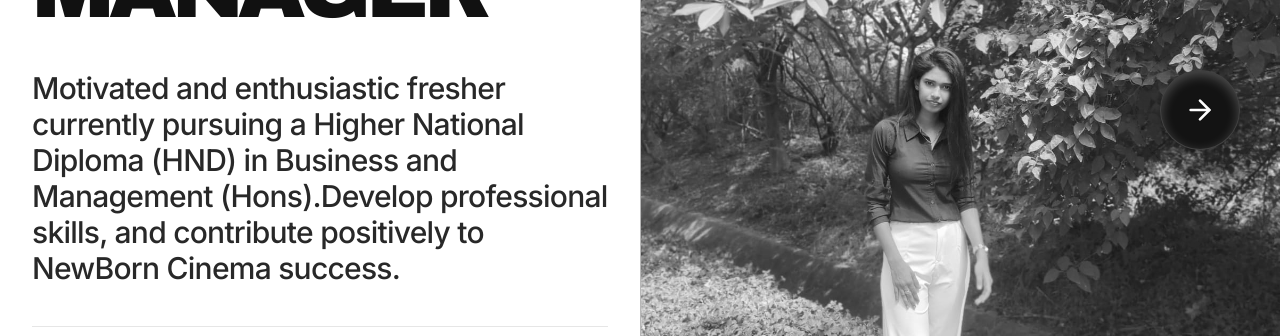
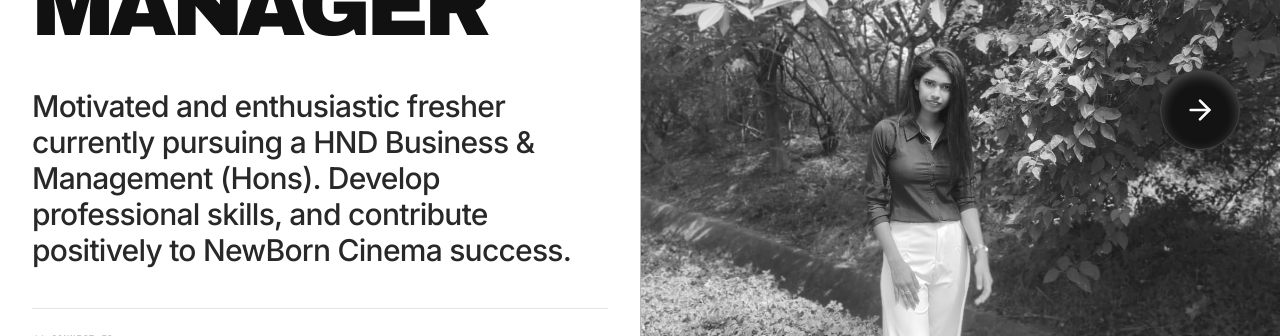
Before and after one commit to Ramsan-code/madhurika, a Next.js app: page / in a window 1280 px wide. Shown: the part 290-626 px from the top of the page. Built offline with nearby package versions, Linux system fonts and the light colour scheme.

Commit message:
refactor: update skill labels and refine personal summary text

```diff
--- a/src/app/identity/page.tsx
+++ b/src/app/identity/page.tsx
@@ -25,7 +25,7 @@ export default function Identity() {
             <div className="space-y-2 sm:space-y-4">
               <p className="text-[9px] sm:text-[10px] uppercase tracking-widest opacity-40">// CREATIVE & DIGITAL</p>
               <div className="flex flex-wrap gap-x-3 gap-y-1 sm:gap-x-4 sm:gap-y-2">
-                   {["Social Media", "Content Creatn", "Email Mrktg", "Target Audience"].map((s, i) => (
+                {["Social Media", "Content Creation", "Email Marketing"].map((s, i) => (
                   <span key={i} className="text-base sm:text-lg lg:text-xl opacity-80 uppercase leading-none tracking-widest border-b border-[#111111]/10 pb-0.5 whitespace-nowrap">
                     {s}
                   </span>
--- a/src/app/page.tsx
+++ b/src/app/page.tsx
@@ -15,8 +15,7 @@ export default function Intro() {
         </div>
         <div className="flex flex-col mt-4 sm:mt-12 mb-4 sm:mb-0">
           <p className="text-lg sm:text-2xl lg:text-3xl max-w-xl font-medium opacity-90 mb-6 sm:mb-10 line-clamp-4 sm:line-clamp-none leading-[1.2] tracking-tight">
-           Motivated and enthusiastic fresher currently pursuing a Higher National Diploma (HND) in Business
-and Management (Hons).Develop professional skills, and contribute positively to NewBorn Cinema success.
+           Motivated and enthusiastic fresher currently pursuing a HND Business & Management (Hons). Develop professional skills, and contribute positively to NewBorn Cinema success.
           </p>
           <div className="flex flex-wrap gap-4 items-center mb-8 border-t border-[#111111]/10 pt-6">
             <p className="text-[9px] uppercase font-bold tracking-widest opacity-40 w-full mb-1 font-mono">// CONNECT_ED</p>
```
Lines whose indentation alone changed are shown as unchanged.
